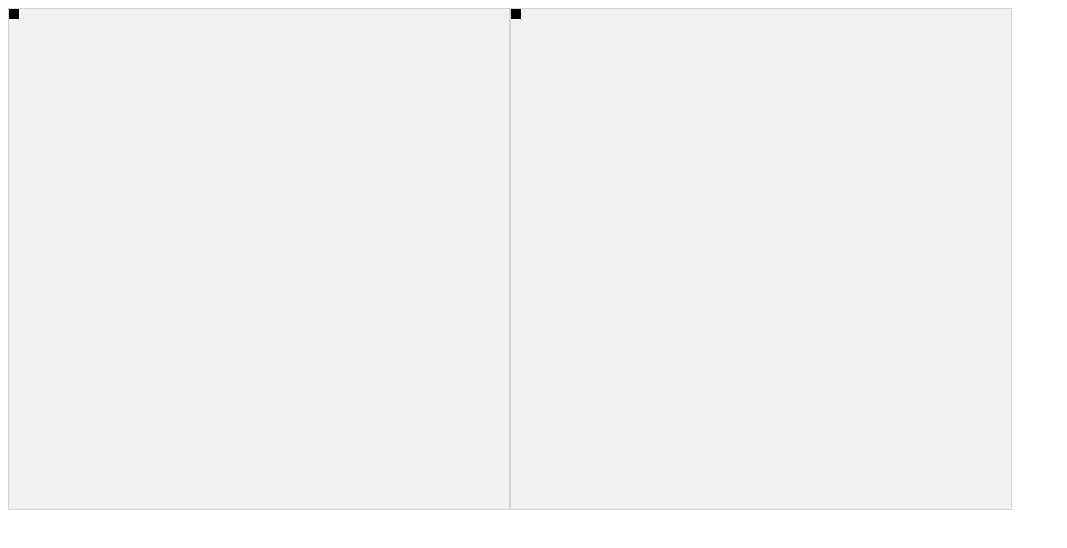
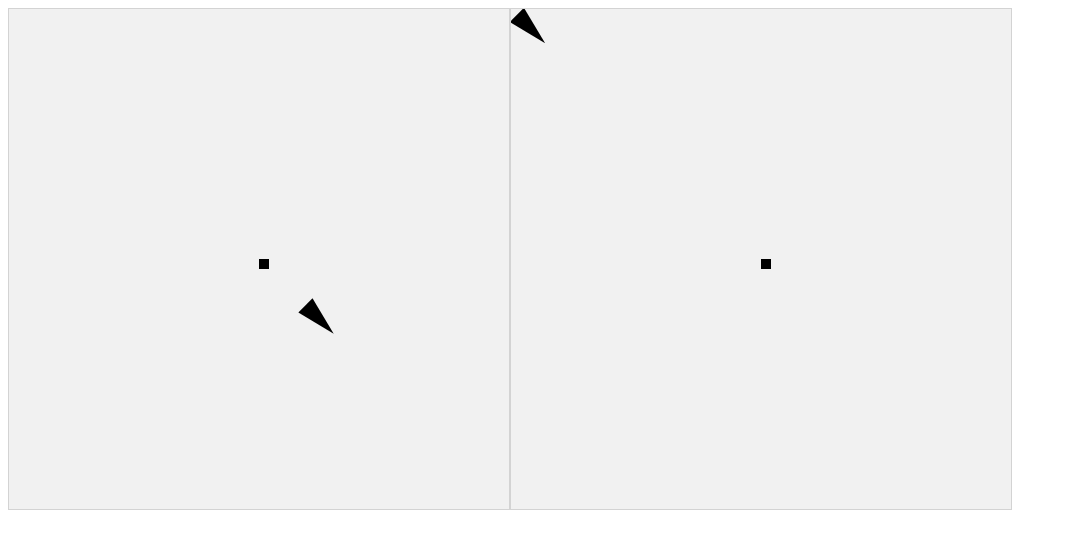
Before and after one commit to Pieisyum25/autonomous-agents, a plain HTML site: page index.html in a window 1280 px wide. Shown: the whole page, without its empty margins (0-1067 px from the left). Drawn offline with Linux system fonts and the light colour scheme.

Commit message:
Vehicles now bounce off walls
Very cool!

```diff
--- a/game.js
+++ b/game.js
@@ -1,23 +1,27 @@
 
-function startGame(){
+function addSeekAndFleeGames(){
+
+    const setup = function(){
+        this.vehicle = new Vehicle(100, 100, 20);
+        this.target = this.mousePos;
+    }
+
+    const draw = function(){
+        this.vehicle.draw(this.context);
+        this.context.fillRect(this.target.x, this.target.y, 10, 10);
+    }
 
     for (let i = 0; i < 2; i++){
         new Game(
             new Vector2D(500, 500),
             50,
+            setup,
             function(){
-                this.vehicle = new Vehicle(100, 100);
-                this.target = this.mousePos;
+                const steering = (i == 0)? this.vehicle.seek(this.target) : this.vehicle.flee(this.target);
+                this.vehicle.applyForce(steering);
+                this.vehicle.update(this.size);
             },
-            function(){
-                const steering = this.vehicle.seek(this.target);
-                this.vehicle.applyForce(steering);
-                this.vehicle.update();
-            },
-            function(){
-                this.vehicle.draw(this.context);
-                this.context.fillRect(this.target.x, this.target.y, 10, 10);
-            }
+            draw
         )
     }
 }
@@ -40,7 +44,7 @@ class Game {
             const touch = event.targetTouches[0];
             self.updateMousePos(touch.pageX, touch.pageY);
         });
-        this.mousePos = new Vector2D(0, 0);
+        this.mousePos = new Vector2D(size.x / 2, size.y / 2);
         this.canvasRect = this.canvas.getBoundingClientRect();
         this.context = this.canvas.getContext("2d");
 
--- a/index.html
+++ b/index.html
@@ -15,7 +15,7 @@
         </style>
     </head>
 
-    <body onload="startGame()">
+    <body onload="addSeekAndFleeGames()">
 
     </body>
 
--- a/utility.js
+++ b/utility.js
@@ -11,6 +11,30 @@ class Vector2D {
     set(x, y){
         this.x = x;
         this.y = y;
+        return this;
+    }
+
+    setX(x){
+        this.x = x;
+        return this;
+    }
+
+    setY(y){
+        this.y = y;
+        return this;
+    }
+
+    invert(){
+        return this.mul(-1);
+    }
+
+    invertX(){
+        this.x *= -1;
+        return this;
+    }
+
+    invertY(){
+        this.y *= -1;
         return this;
     }
 
@@ -33,7 +57,7 @@ class Vector2D {
     }
 
     div(scalar){
-        let reciprocal = 1 / scalar;
+        const reciprocal = 1 / scalar;
         return this.mul(reciprocal);
     }
 
@@ -52,7 +76,7 @@ class Vector2D {
     }
 
     unit(){
-        let m = this.getMag();
+        const m = this.getMag();
         return this.div(m)
     }
 
--- a/vehicle.js
+++ b/vehicle.js
@@ -2,13 +2,16 @@
 
 class Vehicle {
 
-    constructor(x, y) {
-        this.pos = new Vector2D(x, y);
+    static count = 1;
+
+    constructor(x, y, radius) {
+        this.id = Vehicle.count++;
+        this.pos = new Vector2D(x + radius, y + radius);
         this.vel = new Vector2D(0, 0);
         this.acc = new Vector2D(0, 0);
         this.maxSpeed = 15;
         this.maxForce = 0.5;
-        this.radius = 16;
+        this.radius = radius;
     }
 
     seek(target){
@@ -25,11 +28,40 @@ class Vehicle {
 
     applyForce(force){ this.acc.add(force); }
 
-    update(){
+    applyBorder(canvasSize){
+        const left = this.pos.x - this.radius;
+        const top = this.pos.y - this.radius;
+        const right = this.pos.x + this.radius;
+        const bottom = this.pos.y + this.radius;
+
+        if (left <= 0){
+            this.pos.setX(this.radius);
+            this.vel.invertX();
+            this.vel.mul(0.8);
+        }
+        else if (right >= canvasSize.x){
+            this.pos.setX(canvasSize.x - this.radius);
+            this.vel.invertX();
+            this.vel.mul(0.8);
+        }
+        if (top <= 0){
+            this.pos.setY(this.radius);
+            this.vel.invertY();
+            this.vel.mul(0.8);
+        }
+        else if (bottom >= canvasSize.y){
+            this.pos.setY(canvasSize.y - this.radius);
+            this.vel.invertY();
+            this.vel.mul(0.8);
+        }
+    }
+
+    update(canvasSize){
         this.vel.add(this.acc);
         this.vel.limitMag(this.maxSpeed);
         this.pos.add(this.vel);
         this.acc.set(0, 0);
+        this.applyBorder(canvasSize);
     }
 
     draw(c){
```
